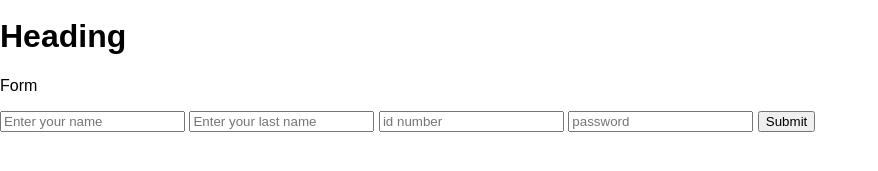
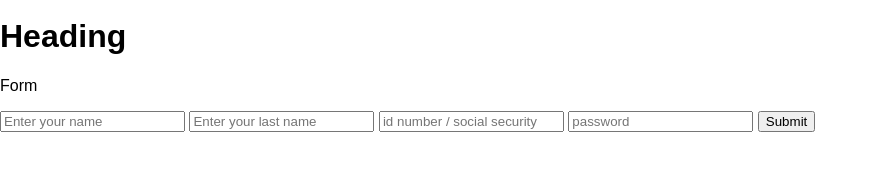
Before and after one commit to andile-hlogwane/tutorial, a plain HTML site: page index.html in a window 1280 px wide. Shown: the part 21-192 px from the top of the page, without its empty margins (0-878 px from the left). Drawn offline with Linux system fonts and the light colour scheme.

Commit message:
ammended id placeholder field

```diff
--- a/index.html
+++ b/index.html
@@ -27,7 +27,7 @@
             <form>
                 <input type='input' placeholder='Enter your name'>
                 <input type='input' placeholder='Enter your last name'>
-                <input type='input' placeholder='id number'>
+                <input type='input' placeholder='id number / social security'>
                 <input type='password' placeholder="password">
                 <button>Submit</button>
             </form>
```
